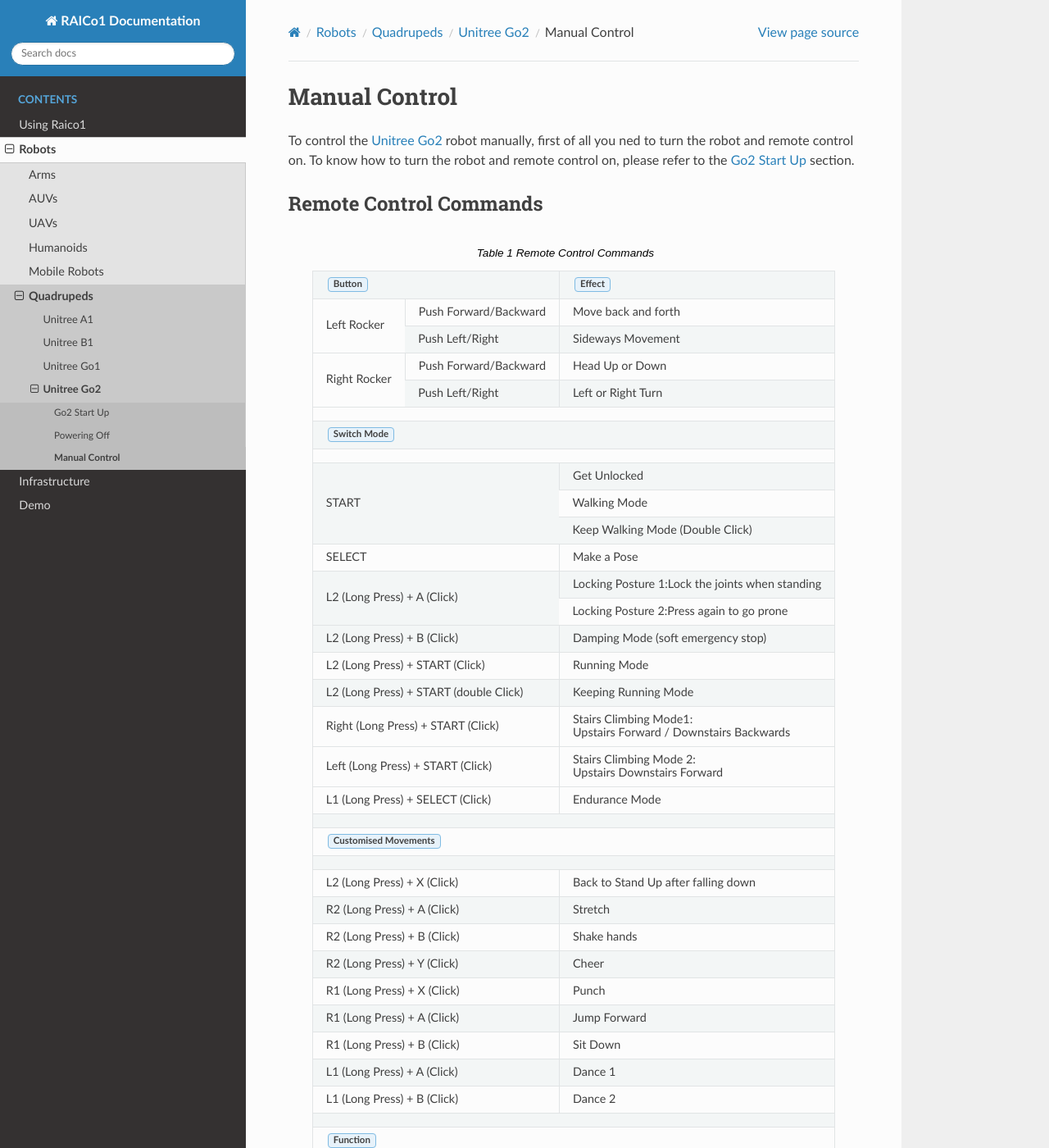
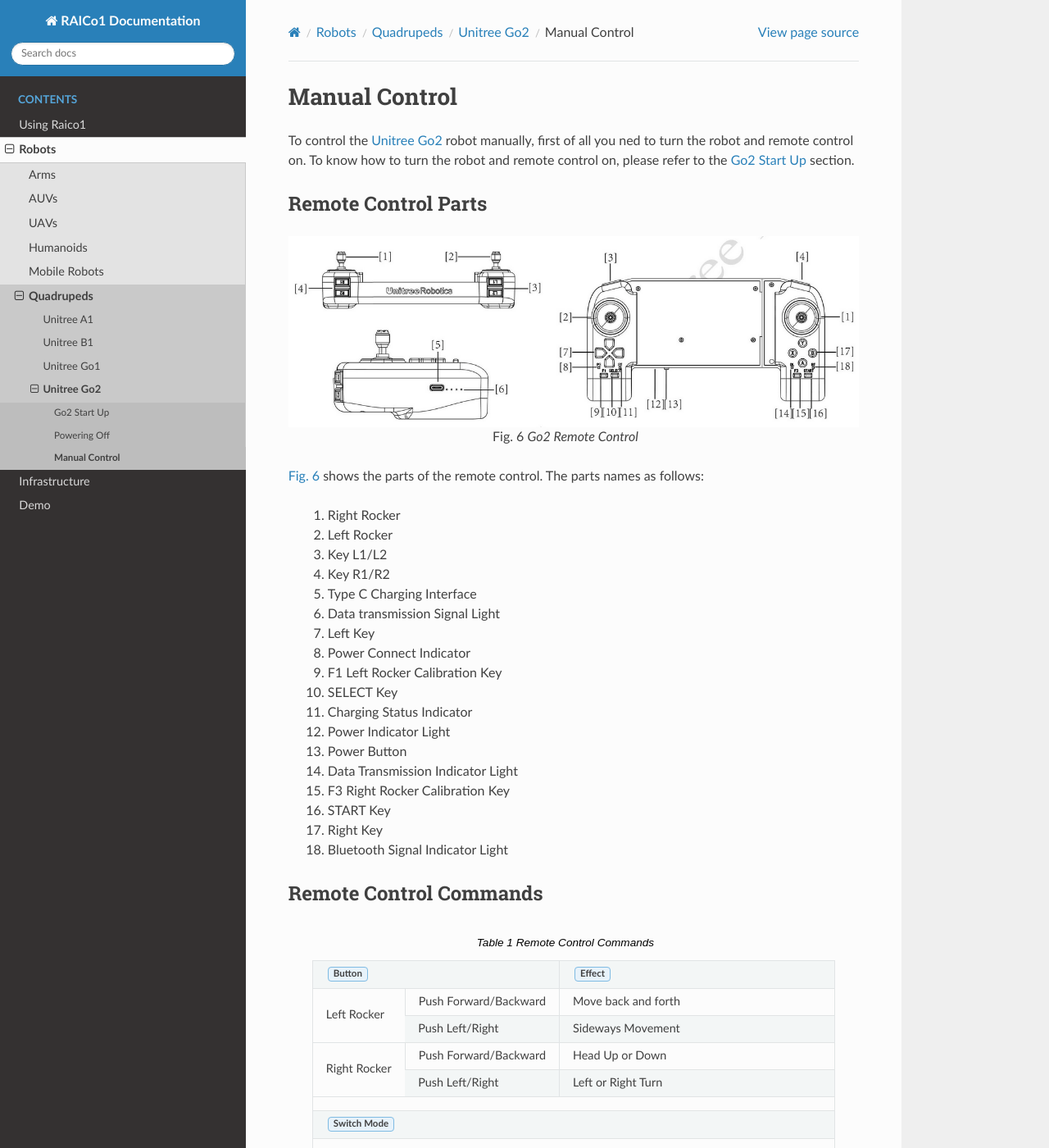
Before and after one commit to UoM-RAICo1/raico-docs, a Sphinx documentation site: the page built from source/robots/Quadrupeds/UnitreeGo2/go2_manual_control.rst, in a window 1280 px wide and 1400 px high. Shown: the whole window at 82% size. Built offline with Sphinx 7.4.7 and the Read the Docs theme 2.0.0, drawn with Linux system fonts in a browser that asks for light colours; some of the changed text lies outside the part shown.

Commit message:
Finish Go2 manual control section go2_manual_control.rst

```diff
--- a/source/robots/Quadrupeds/UnitreeGo2/go2_manual_control.rst
+++ b/source/robots/Quadrupeds/UnitreeGo2/go2_manual_control.rst
@@ -10,6 +10,41 @@
 
 To control the :ref:`Unitree_go2` robot manually, first of all you ned to turn the robot and remote control on.
 To know how to turn the robot and remote control on, please refer to the :ref:`go2_startup` section.
+
+Remote Control Parts
+--------------------
+
+.. _figure_remote_control:
+.. figure:: ../../../images/unitree_go2/go2_remote_control.png
+   :width: 100%
+   :align: center
+   :alt: Go2 Remote Control
+
+   Go2 Remote Control
+
+
+:numref:`figure_remote_control` shows the parts of the remote control.
+The parts names as follows:
+
+    #. Right Rocker
+    #. Left Rocker
+    #. Key L1/L2
+    #. Key R1/R2
+    #. Type C Charging Interface
+    #. Data transmission Signal Light
+    #. Left Key
+    #. Power Connect Indicator
+    #. F1 Left Rocker Calibration Key
+    #. SELECT Key
+    #. Charging Status Indicator
+    #. Power Indicator Light
+    #. Power Button
+    #. Data Transmission Indicator Light
+    #. F3 Right Rocker Calibration Key
+    #. START Key
+    #. Right Key
+    #. Bluetooth Signal Indicator Light
+
 
 Remote Control Commands
 -----------------------
@@ -103,4 +138,11 @@
     | Arrow keys Up/Down                     | Adjust body height                             |
     +----------------------------------------+------------------------------------------------+
 
+.. note::
+    The ``Athletic Mode`` can be run only via ``Go2 App``. The athletic actions are:
+        #. Moon Walk.
+        #. Side Step.
+        #. Cross Step.
+        #. Parallel Leg Running.
+
 .. note:: To have more information about the remote control, please read the documentation of the robot in Go2 App.
```
Also changed, not shown: other parts of source/robots/Quadrupeds/UnitreeGo2/go2_manual_control.rst (+1 -1 lines), source/images/unitree_go2/go2_remote_control.png (added).
